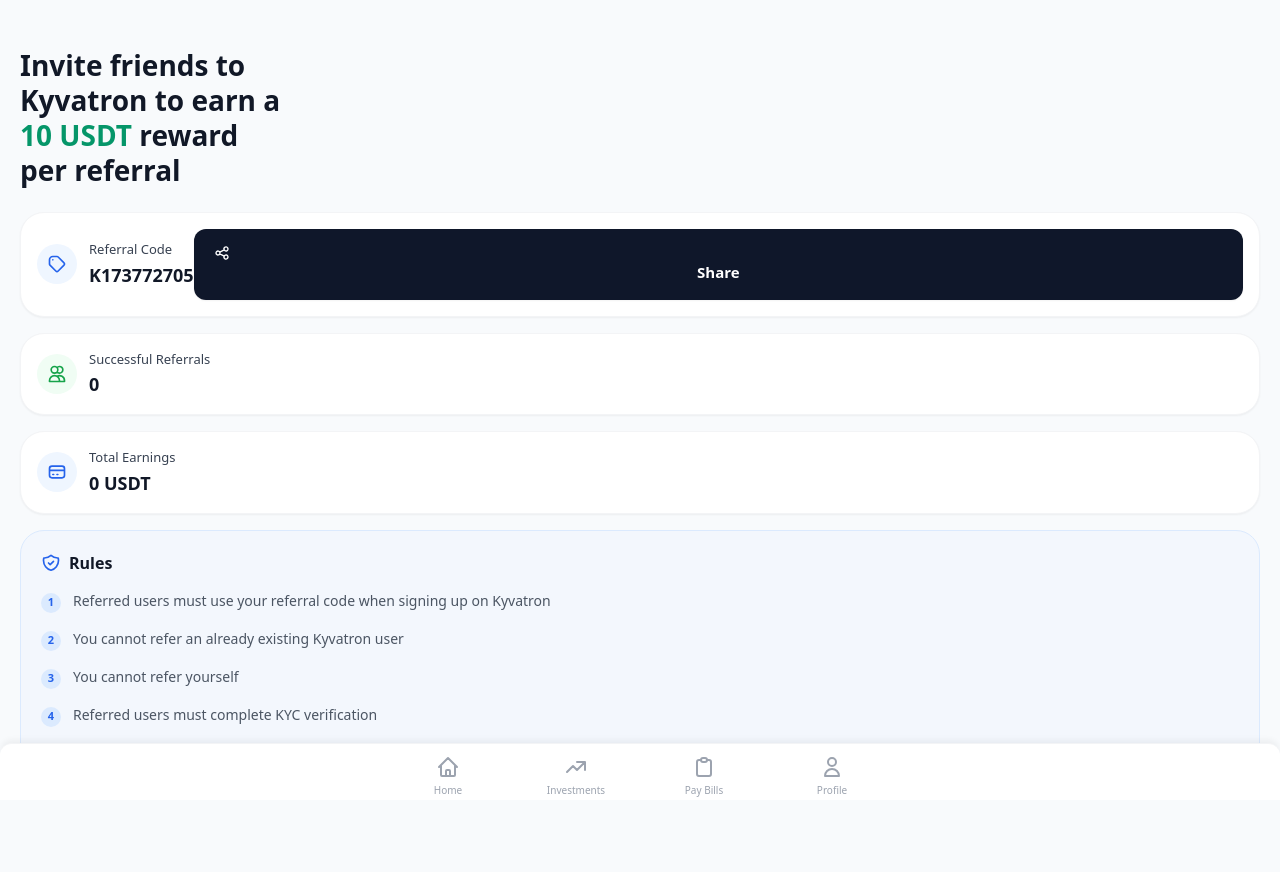
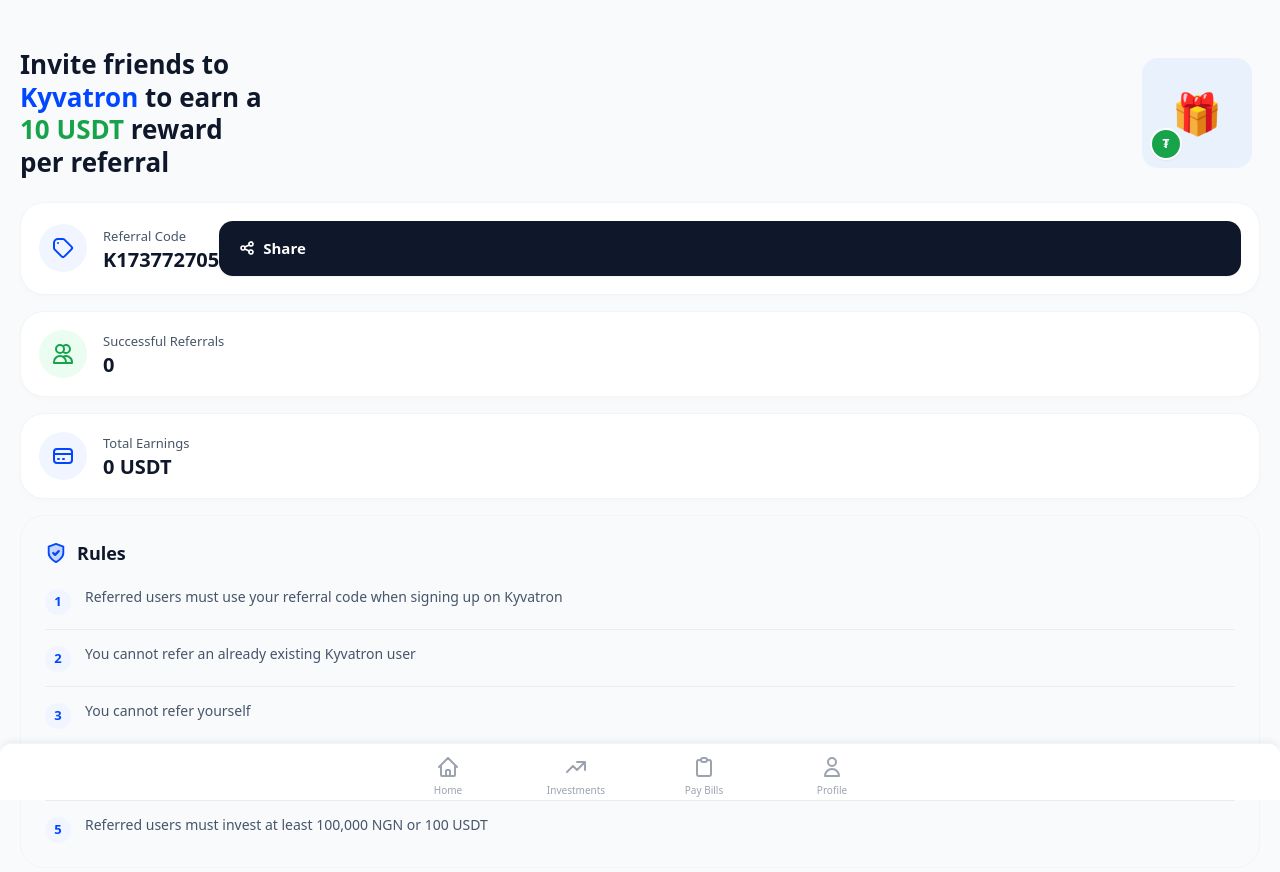
Before and after one commit to ademolaaa/bill-payment-app, a Next.js app in the folder web/: page /referral in a window 1280 px wide. Shown: the top 872 px of the page. Built offline with nearby package versions, Linux system fonts and the light colour scheme.

Commit message:
style: redesign New Referral page styling to match mockup specifications

```diff
--- a/web/app/(dashboard)/referral/page.tsx
+++ b/web/app/(dashboard)/referral/page.tsx
@@ -22,61 +22,88 @@ export default function ReferralPage() {
   return (
     <div className="flex flex-col min-h-screen bg-slate-50 dark:bg-slate-950 pb-24">
       {/* Header section */}
-      <header className="px-5 pt-12 pb-6">
-        <h1 className="text-[28px] font-bold text-gray-900 dark:text-white leading-tight pr-4">
-          Invite friends to <br/>Kyvatron to earn a <br/><span className="text-emerald-600">10 USDT</span> reward <br/>per referral
+      <header className="px-5 pt-12 pb-6 flex items-center justify-between">
+        <h1 className="text-[26px] font-bold text-[#0F172A] dark:text-white leading-[1.25] w-[65%]">
+          Invite friends to <br/>
+          <span className="text-[#0047FF]">Kyvatron</span> to earn a <br/>
+          <span className="text-[#16A34A]">10 USDT</span> reward <br/>
+          per referral
         </h1>
+        <div className="w-[35%] flex justify-end pr-2">
+          {/* Placeholder for the gift box graphic */}
+          <div className="relative w-[110px] h-[110px]">
+             {/* Using a structural div for the graphic area until asset is added */}
+             <div className="absolute inset-0 bg-blue-100/50 rounded-2xl flex items-center justify-center overflow-hidden">
+               <span className="text-[40px]">🎁</span>
+               <div className="absolute bottom-2 left-2 w-8 h-8 bg-[#16A34A] rounded-full flex items-center justify-center border-2 border-white text-white font-bold text-[12px] shadow-sm">₮</div>
+             </div>
+          </div>
+        </div>
       </header>
 
       <div className="px-5 flex flex-col space-y-4">
 
         {/* Referral Code Card */}
-        <div className="bg-white dark:bg-slate-900 p-4 rounded-3xl shadow-sm border border-gray-100 flex items-center justify-between">
-          <div className="flex items-center space-x-3">
-            <div className="w-10 h-10 rounded-full bg-blue-50 flex items-center justify-center text-blue-600">
-              <svg xmlns="http://www.w3.org/2000/svg" className="h-5 w-5" fill="none" viewBox="0 0 24 24" stroke="currentColor"><path strokeLinecap="round" strokeLinejoin="round" strokeWidth={2} d="M7 7h.01M7 3h5c.512 0 1.024.195 1.414.586l7 7a2 2 0 010 2.828l-7 7a2 2 0 01-2.828 0l-7-7A1.994 1.994 0 013 12V7a4 4 0 014-4z" /></svg>
+        <div className="bg-white dark:bg-slate-900 p-[18px] rounded-[24px] shadow-[0_2px_10px_-4px_rgba(0,0,0,0.05)] border border-gray-100 dark:border-slate-800 flex items-center justify-between">
+          <div className="flex items-center space-x-4">
+            <div className="w-[48px] h-[48px] rounded-full bg-[#F0F5FF] dark:bg-[#1D4ED8]/20 flex items-center justify-center text-[#0047FF] dark:text-blue-400">
+              <svg xmlns="http://www.w3.org/2000/svg" className="h-6 w-6" fill="none" viewBox="0 0 24 24" stroke="currentColor" strokeWidth={2}>
+                <path strokeLinecap="round" strokeLinejoin="round" d="M7 7h.01M7 3h5c.512 0 1.024.195 1.414.586l7 7a2 2 0 010 2.828l-7 7a2 2 0 01-2.828 0l-7-7A1.994 1.994 0 013 12V7a4 4 0 014-4z" />
+              </svg>
             </div>
             <div>
-              <p className="text-[13px] font-medium text-gray-700 dark:text-slate-600 mb-0.5">Referral Code</p>
-              <h2 className="text-[18px] font-bold text-gray-900 dark:text-white">{referralCode}</h2>
+              <p className="text-[13px] font-medium text-[#475569] dark:text-slate-400 mb-1">Referral Code</p>
+              <h2 className="text-[20px] font-bold text-[#0F172A] dark:text-white leading-none">{referralCode}</h2>
             </div>
           </div>
-          <Button className="px-5 py-2 rounded-xl text-[14px]">
-            <svg xmlns="http://www.w3.org/2000/svg" className="h-4 w-4 mr-1.5" fill="none" viewBox="0 0 24 24" stroke="currentColor"><path strokeLinecap="round" strokeLinejoin="round" strokeWidth={2} d="M8.684 13.342C8.886 12.938 9 12.482 9 12c0-.482-.114-.938-.316-1.342m0 2.684a3 3 0 110-2.684m0 2.684l6.632 3.316m-6.632-6l6.632-3.316m0 0a3 3 0 105.367-2.684 3 3 0 00-5.367 2.684zm0 9.316a3 3 0 105.368 2.684 3 3 0 00-5.368-2.684z" /></svg>
+          <Button className="px-5 py-3 rounded-[14px] bg-[#0047FF] hover:bg-blue-700 text-white text-[14px] font-bold flex items-center shadow-md">
+            <svg xmlns="http://www.w3.org/2000/svg" className="h-4 w-4 mr-2" fill="none" viewBox="0 0 24 24" stroke="currentColor" strokeWidth={2.5}>
+              <path strokeLinecap="round" strokeLinejoin="round" d="M8.684 13.342C8.886 12.938 9 12.482 9 12c0-.482-.114-.938-.316-1.342m0 2.684a3 3 0 110-2.684m0 2.684l6.632 3.316m-6.632-6l6.632-3.316m0 0a3 3 0 105.367-2.684 3 3 0 00-5.367 2.684zm0 9.316a3 3 0 105.368 2.684 3 3 0 00-5.368-2.684z" />
+            </svg>
             Share
           </Button>
         </div>
 
         {/* Successful Referrals Card */}
-        <Link href="/referral/successful" className="bg-white dark:bg-slate-900 p-4 rounded-3xl shadow-sm border border-gray-100 flex items-center space-x-3 hover:bg-gray-50 transition-colors">
-          <div className="w-10 h-10 rounded-full bg-green-50 flex items-center justify-center text-green-600">
-            <svg xmlns="http://www.w3.org/2000/svg" className="h-5 w-5" fill="none" viewBox="0 0 24 24" stroke="currentColor"><path strokeLinecap="round" strokeLinejoin="round" strokeWidth={2} d="M12 4.354a4 4 0 110 5.292M15 21H3v-1a6 6 0 0112 0v1zm0 0h6v-1a6 6 0 00-9-5.197M13 7a4 4 0 11-8 0 4 4 0 018 0z" /></svg>
+        <Link href="/referral/successful" className="bg-white dark:bg-slate-900 p-[18px] rounded-[24px] shadow-[0_2px_10px_-4px_rgba(0,0,0,0.05)] border border-gray-100 dark:border-slate-800 flex items-center space-x-4 hover:bg-gray-50 dark:hover:bg-slate-800 transition-colors">
+          <div className="w-[48px] h-[48px] rounded-full bg-[#DCFCE7]/60 dark:bg-[#166534]/30 flex items-center justify-center text-[#16A34A] dark:text-[#22C55E]">
+            <svg xmlns="http://www.w3.org/2000/svg" className="h-6 w-6" fill="none" viewBox="0 0 24 24" stroke="currentColor" strokeWidth={2}>
+              <path strokeLinecap="round" strokeLinejoin="round" d="M12 4.354a4 4 0 110 5.292M15 21H3v-1a6 6 0 0112 0v1zm0 0h6v-1a6 6 0 00-9-5.197M13 7a4 4 0 11-8 0 4 4 0 018 0z" />
+            </svg>
           </div>
           <div>
-            <p className="text-[13px] font-medium text-gray-700 dark:text-slate-600 mb-0.5">Successful Referrals</p>
-            <h2 className="text-[18px] font-bold text-gray-900 dark:text-white">0</h2>
+            <p className="text-[13px] font-medium text-[#475569] dark:text-slate-400 mb-1">Successful Referrals</p>
+            <h2 className="text-[20px] font-bold text-[#0F172A] dark:text-white leading-none">0</h2>
           </div>
         </Link>
 
         {/* Total Earnings Card */}
-        <div className="bg-white dark:bg-slate-900 p-4 rounded-3xl shadow-sm border border-gray-100 flex items-center space-x-3 mb-4">
-          <div className="w-10 h-10 rounded-full bg-blue-50 flex items-center justify-center text-blue-600">
-            <svg xmlns="http://www.w3.org/2000/svg" className="h-5 w-5" fill="none" viewBox="0 0 24 24" stroke="currentColor"><path strokeLinecap="round" strokeLinejoin="round" strokeWidth={2} d="M3 10h18M7 15h1m4 0h1m-7 4h12a3 3 0 003-3V8a3 3 0 00-3-3H6a3 3 0 00-3 3v8a3 3 0 003 3z" /></svg>
+        <div className="bg-white dark:bg-slate-900 p-[18px] rounded-[24px] shadow-[0_2px_10px_-4px_rgba(0,0,0,0.05)] border border-gray-100 dark:border-slate-800 flex items-center space-x-4 mb-4">
+          <div className="w-[48px] h-[48px] rounded-full bg-[#F0F5FF] dark:bg-[#1D4ED8]/20 flex items-center justify-center text-[#0047FF] dark:text-blue-400">
+            <svg xmlns="http://www.w3.org/2000/svg" className="h-6 w-6" fill="none" viewBox="0 0 24 24" stroke="currentColor" strokeWidth={2}>
+              <path strokeLinecap="round" strokeLinejoin="round" d="M3 10h18M7 15h1m4 0h1m-7 4h12a3 3 0 003-3V8a3 3 0 00-3-3H6a3 3 0 00-3 3v8a3 3 0 003 3z" />
+            </svg>
           </div>
           <div>
-            <p className="text-[13px] font-medium text-gray-700 dark:text-slate-600 mb-0.5">Total Earnings</p>
-            <h2 className="text-[18px] font-bold text-gray-900 dark:text-white">0 USDT</h2>
+            <p className="text-[13px] font-medium text-[#475569] dark:text-slate-400 mb-1">Total Earnings</p>
+            <h2 className="text-[20px] font-bold text-[#0F172A] dark:text-white leading-none">0 USDT</h2>
           </div>
         </div>
 
         {/* Rules */}
-        <div className="bg-blue-50/50 p-5 rounded-3xl border border-blue-100">
-          <div className="flex items-center space-x-2 mb-4">
-            <svg xmlns="http://www.w3.org/2000/svg" className="h-5 w-5 text-blue-600" fill="none" viewBox="0 0 24 24" stroke="currentColor"><path strokeLinecap="round" strokeLinejoin="round" strokeWidth={2} d="M9 12l2 2 4-4m5.618-4.016A11.955 11.955 0 0112 2.944a11.95 11.95 0 01-8.618 3.04A12.02 12.02 0 003 9c0 5.591 3.824 10.29 9 11.622 5.176-1.332 9-6.03 9-11.622 0-1.042-.133-2.052-.382-3.016z" /></svg>
-            <h3 className="text-[16px] font-bold text-gray-900 dark:text-white">Rules</h3>
+        <div className="bg-[#F8FAFC] dark:bg-slate-800/50 p-6 rounded-[24px] border border-gray-100 dark:border-slate-800 mt-2">
+          <div className="flex items-center space-x-2.5 mb-5">
+            <div className="text-[#0047FF] dark:text-blue-400">
+              <svg xmlns="http://www.w3.org/2000/svg" className="h-[22px] w-[22px]" fill="currentColor" viewBox="0 0 24 24">
+                <path d="M12 22s8-4 8-10V5l-8-3-8 3v7c0 6 8 10 8 10z" opacity="0.2"/>
+                <path d="M12 22s8-4 8-10V5l-8-3-8 3v7c0 6 8 10 8 10z" fill="none" stroke="currentColor" strokeWidth="2" strokeLinecap="round" strokeLinejoin="round"/>
+                <path d="M9 12l2 2 4-4" fill="none" stroke="currentColor" strokeWidth="2.5" strokeLinecap="round" strokeLinejoin="round"/>
+              </svg>
+            </div>
+            <h3 className="text-[18px] font-bold text-[#0F172A] dark:text-white">Rules</h3>
           </div>
 
-          <div className="space-y-4">
+          <div className="space-y-0 divide-y divide-gray-200/70 dark:divide-gray-700/50">
             {[
               "Referred users must use your referral code when signing up on Kyvatron",
               "You cannot refer an already existing Kyvatron user",
@@ -84,11 +111,11 @@ export default function ReferralPage() {
               "Referred users must complete KYC verification",
               "Referred users must invest at least 100,000 NGN or 100 USDT"
             ].map((rule, idx) => (
-              <div key={idx} className="flex items-start">
-                <div className="w-5 h-5 rounded-full bg-blue-100 text-blue-600 flex items-center justify-center text-[11px] font-bold mt-0.5 mr-3 flex-shrink-0">
+              <div key={idx} className="flex items-start py-3.5 first:pt-0 last:pb-0">
+                <div className="w-[26px] h-[26px] rounded-full bg-[#F0F5FF] dark:bg-blue-900/40 text-[#0047FF] dark:text-blue-400 flex items-center justify-center text-[13px] font-bold mt-0.5 mr-3.5 flex-shrink-0">
                   {idx + 1}
                 </div>
-                <p className="text-[14px] text-gray-600 leading-snug">{rule}</p>
+                <p className="text-[14px] font-medium text-[#475569] dark:text-slate-300 leading-snug">{rule}</p>
               </div>
             ))}
           </div>
```
